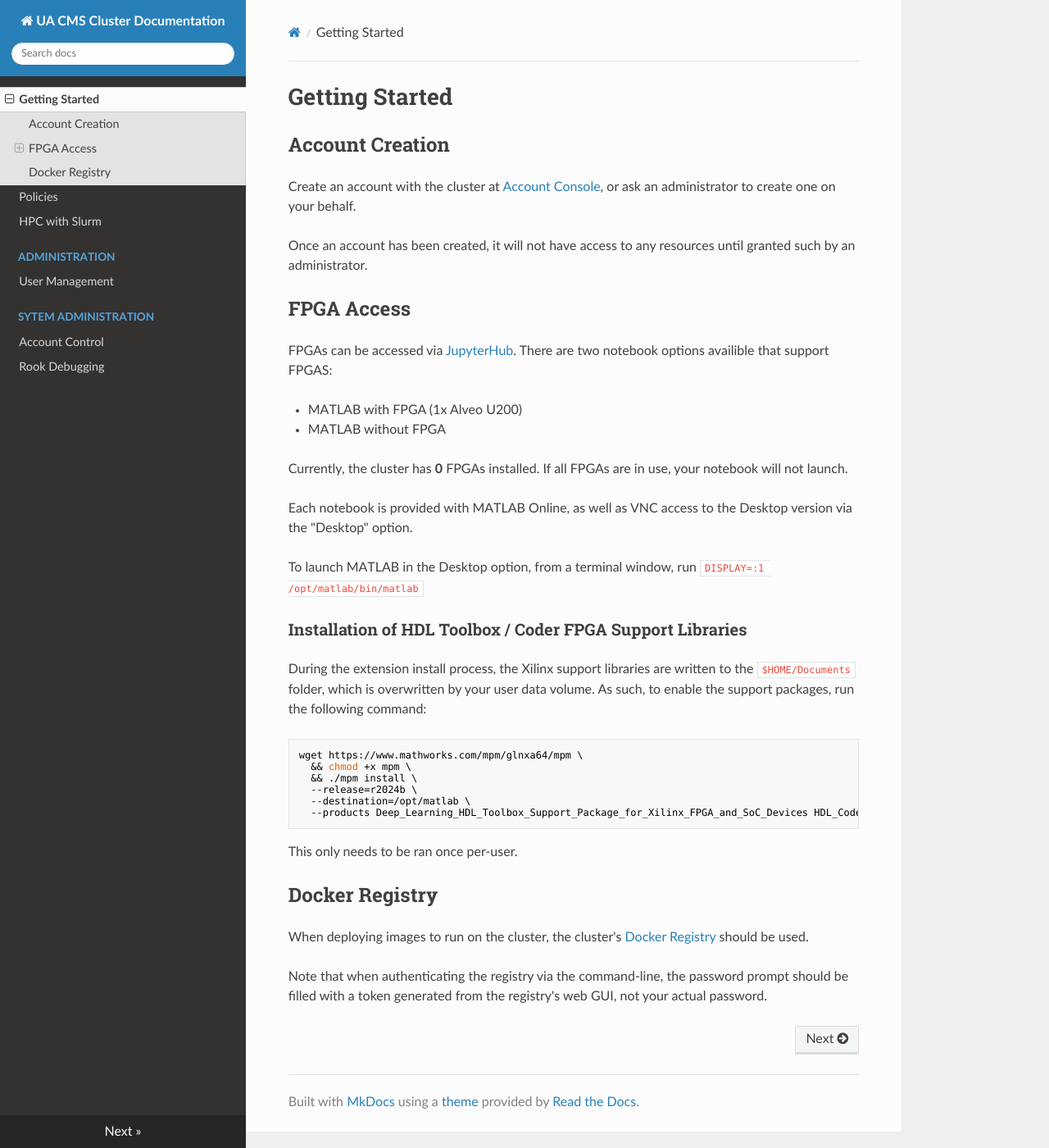
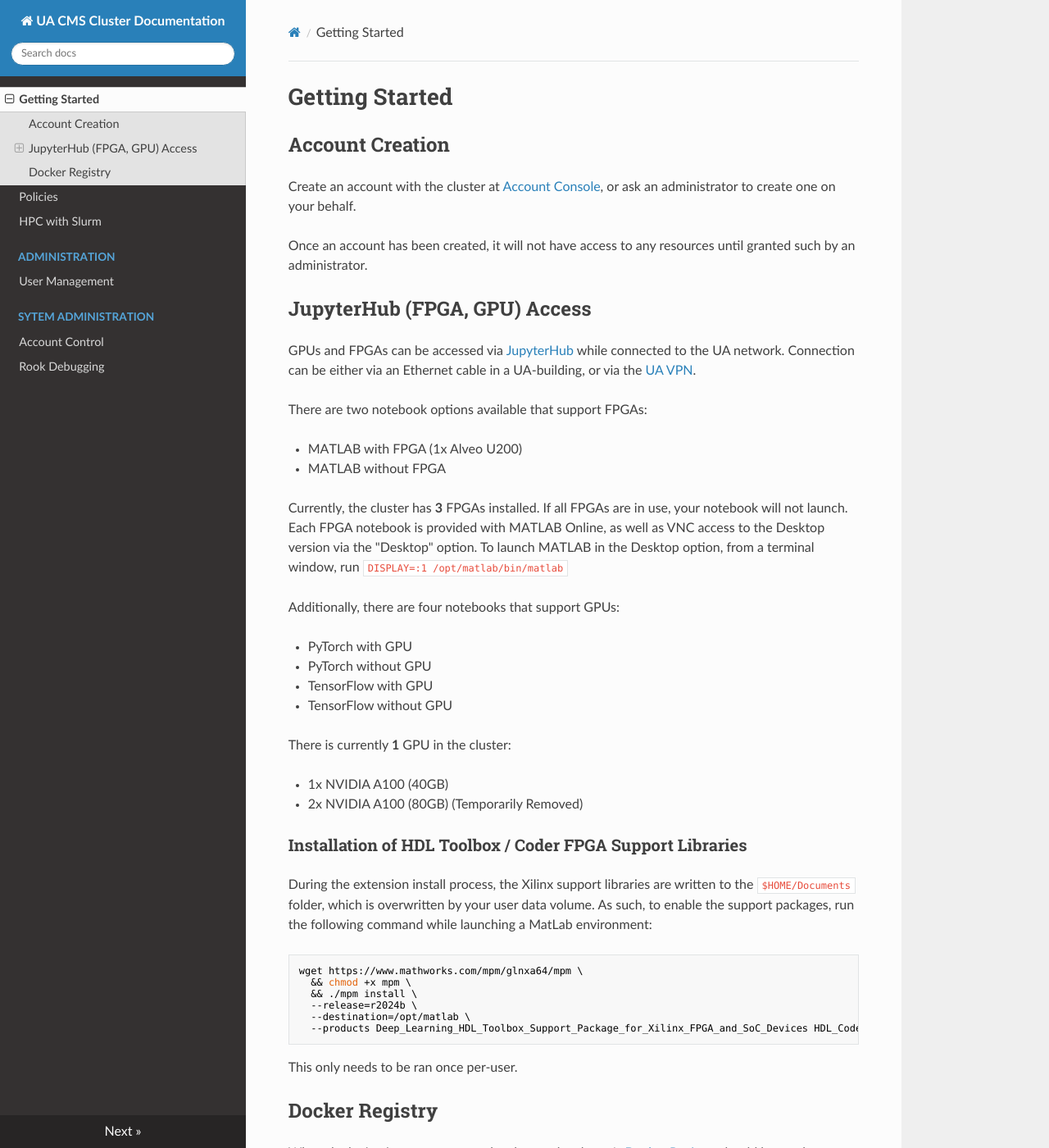
Before and after one commit to cmsua/cms-cluster-docs, an MkDocs documentation site: the page built from docs/index.md, in a window 1280 px wide and 1400 px high. Shown: the whole window at 82% size. Built offline with MkDocs 1.6.1, drawn with Linux system fonts in a browser that asks for light colours; nearby versions of some CDN libraries.

Commit message:
Update Docs

````diff
--- a/docs/index.md
+++ b/docs/index.md
@@ -6,22 +6,32 @@ Create an account with the cluster at [Account Console](https://auth.cms.physics
 
 Once an account has been created, it will not have access to any resources until granted such by an administrator.
 
-## FPGA Access
+## JupyterHub (FPGA, GPU) Access
 
-FPGAs can be accessed via [JupyterHub](https://jupyter.cms.physics.ua.edu). There are two notebook options availible that support FPGAS:
+GPUs and FPGAs can be accessed via [JupyterHub](https://jupyter.cms.physics.ua.edu) while connected to the UA network. Connection can be either via an Ethernet cable in a UA-building, or via the [UA VPN](https://oit.ua.edu/services/internet-networking/).
+
+There are two notebook options available that support FPGAs:
 
 - MATLAB with FPGA (1x Alveo U200)
 - MATLAB without FPGA
 
-Currently, the cluster has **0** FPGAs installed. If all FPGAs are in use, your notebook will not launch.
+Currently, the cluster has **3** FPGAs installed. If all FPGAs are in use, your notebook will not launch. Each FPGA notebook is provided with MATLAB Online, as well as VNC access to the Desktop version via the "Desktop" option. To launch MATLAB in the Desktop option, from a terminal window, run `DISPLAY=:1 /opt/matlab/bin/matlab`
 
-Each notebook is provided with MATLAB Online, as well as VNC access to the Desktop version via the "Desktop" option.
+Additionally, there are four notebooks that support GPUs:
 
-To launch MATLAB in the Desktop option, from a terminal window, run `DISPLAY=:1 /opt/matlab/bin/matlab`
+- PyTorch with GPU
+- PyTorch without GPU
+- TensorFlow with GPU
+- TensorFlow without GPU
+
+There is currently **1** GPU in the cluster:
+
+- 1x NVIDIA A100 (40GB)
+- 2x NVIDIA A100 (80GB) (Temporarily Removed)
 
 ### Installation of HDL Toolbox / Coder FPGA Support Libraries
 
-During the extension install process, the Xilinx support libraries are written to the `$HOME/Documents` folder, which is overwritten by your user data volume. As such, to enable the support packages, run the following command:
+During the extension install process, the Xilinx support libraries are written to the `$HOME/Documents` folder, which is overwritten by your user data volume. As such, to enable the support packages, run the following command while launching a MatLab environment:
 
 ```bash
 wget https://www.mathworks.com/mpm/glnxa64/mpm \
````
Also changed, not shown: docs/policies.md (+5 -1 lines), docs/slurm.md (+4 -0 lines).
